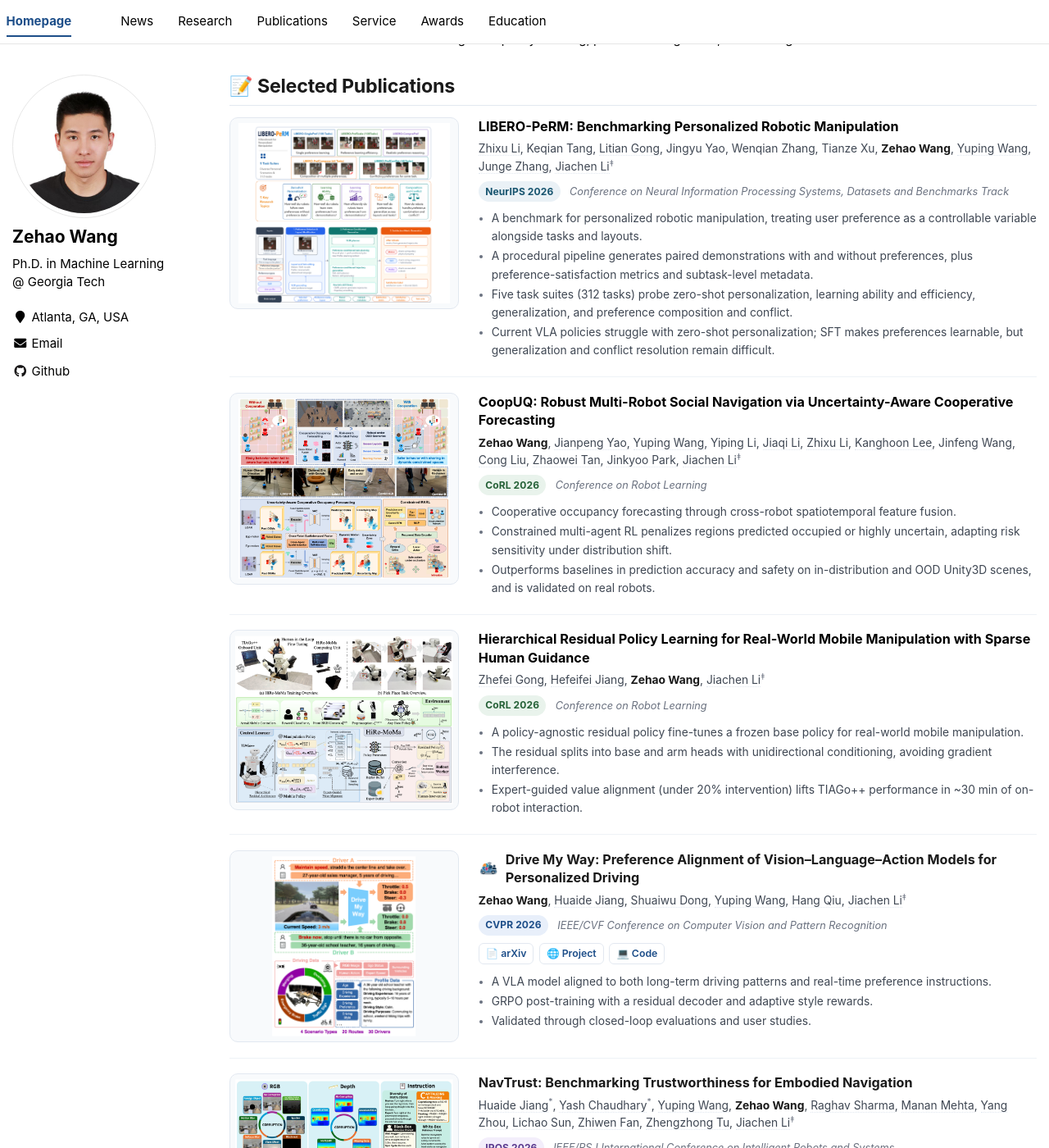
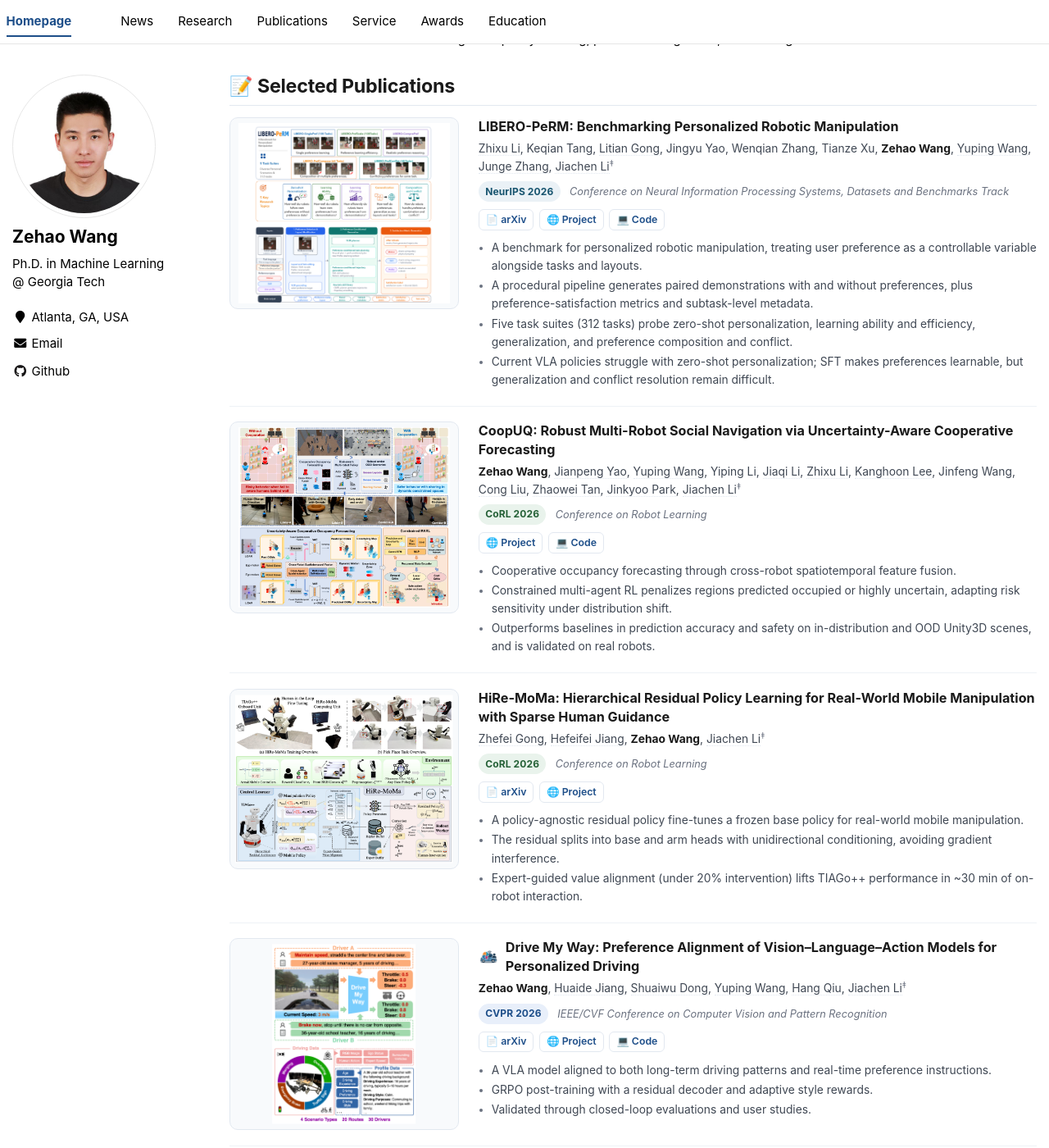
Before and after one commit to zehaowang983/zehaowang983.github.io, a Jekyll site: the page built from _pages/about.md, in a window 1280 px wide and 1400 px high, scrolled down 632 px. Shown: the whole window at 82% size. Built offline with Jekyll 4.4.1, drawn with Linux system fonts in a browser that asks for light colours.

Commit message:
Link project pages, arXiv, and code for LIBERO-PeRM, CoopUQ, HiRe-MoMa
Co-Authored-By: Claude Opus 5 (1M context) <noreply@anthropic.com>

```diff
--- a/_pages/about.md
+++ b/_pages/about.md
@@ -77,12 +77,12 @@ My research focuses on reliable, human-centered autonomy, with an emphasis on mu
        want a wide banner cropped to a fixed height instead. -->
 
   <div class="pub" id="pub-libero-perm">
-    <div class="pub-teaser">
+    <a class="pub-teaser" href="https://libero-perm.github.io/">
       <img src="/assets/images/pub/libero-perm.png" alt="LIBERO-PeRM teaser figure">
-    </div>
+    </a>
     <div class="pub-body">
       <div class="pub-title">
-        LIBERO-PeRM: Benchmarking Personalized Robotic Manipulation
+        <a href="https://libero-perm.github.io/">LIBERO-PeRM: Benchmarking Personalized Robotic Manipulation</a>
       </div>
       <div class="pub-authors">
         <a href="https://www.cs.ucr.edu/~zli538/index.html">Zhixu Li</a>, Keqian Tang, <a href="https://gonglitian.github.io/">Litian Gong</a>, Jingyu Yao, Wenqian Zhang,
@@ -91,6 +91,11 @@ My research focuses on reliable, human-centered autonomy, with an emphasis on mu
       <div class="pub-meta">
         <span class="venue venue--neurips">NeurIPS 2026</span>
         <span class="venue-full">Conference on Neural Information Processing Systems, Datasets and Benchmarks Track</span>
+      </div>
+      <div class="pub-links">
+        <a href="https://arxiv.org/abs/2610.22372">&#128196; arXiv</a>
+        <a href="https://libero-perm.github.io/">&#127760; Project</a>
+        <a href="https://github.com/tasl-lab/LIBERO-PeRM">&#128187; Code</a>
       </div>
       <ul class="pub-highlights">
         <li>A benchmark for personalized robotic manipulation, treating user preference as a controllable variable alongside tasks and layouts.</li>
@@ -102,12 +107,12 @@ My research focuses on reliable, human-centered autonomy, with an emphasis on mu
   </div>
 
   <div class="pub" id="pub-coopuq">
-    <div class="pub-teaser">
+    <a class="pub-teaser" href="https://coopuq.github.io/">
       <img src="/assets/images/pub/coopuq.png" alt="CoopUQ teaser figure">
-    </div>
+    </a>
     <div class="pub-body">
       <div class="pub-title">
-        CoopUQ: Robust Multi-Robot Social Navigation via Uncertainty-Aware Cooperative Forecasting
+        <a href="https://coopuq.github.io/">CoopUQ: Robust Multi-Robot Social Navigation via Uncertainty-Aware Cooperative Forecasting</a>
       </div>
       <div class="pub-authors">
         <strong>Zehao Wang</strong>, <a href="https://jianpengyao.github.io/">Jianpeng Yao</a>, <a href="https://scholar.google.com/citations?user=HqULCxoAAAAJ">Yuping Wang</a>, Yiping Li, <a href="https://songard.github.io/">Jiaqi Li</a>, <a href="https://www.cs.ucr.edu/~zli538/index.html">Zhixu Li</a>, <a href="https://scholar.google.com/citations?user=Jh_nS28AAAAJ">Kanghoon Lee</a>,
@@ -117,7 +122,10 @@ My research focuses on reliable, human-centered autonomy, with an emphasis on mu
         <span class="venue venue--corl">CoRL 2026</span>
         <span class="venue-full">Conference on Robot Learning</span>
       </div>
-      <!-- No public arXiv / project link yet — add a .pub-links block when there is one. -->
+      <div class="pub-links">
+        <a href="https://coopuq.github.io/">&#127760; Project</a>
+        <a href="https://github.com/tasl-lab/CoopUQ">&#128187; Code</a>
+      </div>
       <ul class="pub-highlights">
         <li>Cooperative occupancy forecasting through cross-robot spatiotemporal feature fusion.</li>
         <li>Constrained multi-agent RL penalizes regions predicted occupied or highly uncertain, adapting risk sensitivity under distribution shift.</li>
@@ -127,12 +135,12 @@ My research focuses on reliable, human-centered autonomy, with an emphasis on mu
   </div>
 
   <div class="pub" id="pub-hiremoma">
-    <div class="pub-teaser">
-      <img src="/assets/images/pub/hire-moma.png" alt="Hierarchical residual policy learning teaser figure">
-    </div>
+    <a class="pub-teaser" href="https://hire-moma.github.io/">
+      <img src="/assets/images/pub/hire-moma.png" alt="HiRe-MoMa teaser figure">
+    </a>
     <div class="pub-body">
       <div class="pub-title">
-        Hierarchical Residual Policy Learning for Real-World Mobile Manipulation with Sparse Human Guidance
+        <a href="https://hire-moma.github.io/">HiRe-MoMa: Hierarchical Residual Policy Learning for Real-World Mobile Manipulation with Sparse Human Guidance</a>
       </div>
       <div class="pub-authors">
         <a href="https://zhefeigong.github.io/">Zhefei Gong</a>, <a href="https://jianghefeifei.github.io/">Hefeifei Jiang</a>, <strong>Zehao Wang</strong>, <a href="https://jiachenli94.github.io/">Jiachen Li</a><sup>&#8225;</sup>
@@ -140,6 +148,10 @@ My research focuses on reliable, human-centered autonomy, with an emphasis on mu
       <div class="pub-meta">
         <span class="venue venue--corl">CoRL 2026</span>
         <span class="venue-full">Conference on Robot Learning</span>
+      </div>
+      <div class="pub-links">
+        <a href="https://arxiv.org/abs/2610.20607">&#128196; arXiv</a>
+        <a href="https://hire-moma.github.io/">&#127760; Project</a>
       </div>
       <ul class="pub-highlights">
         <li>A policy-agnostic residual policy fine-tunes a frozen base policy for real-world mobile manipulation.</li>
```
